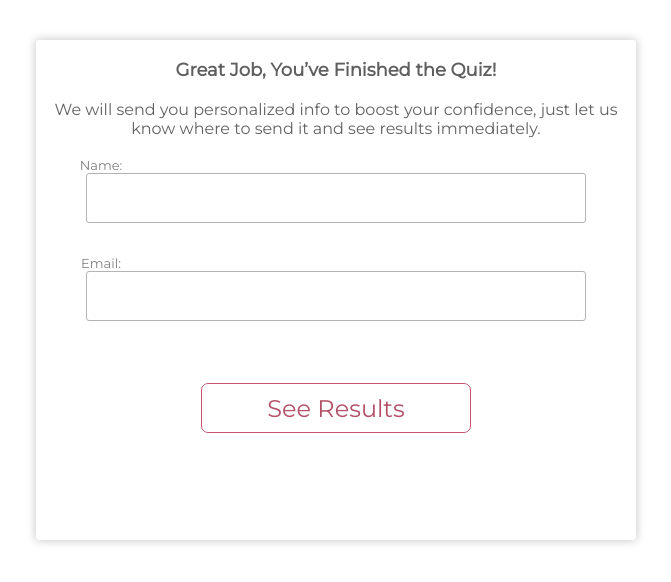
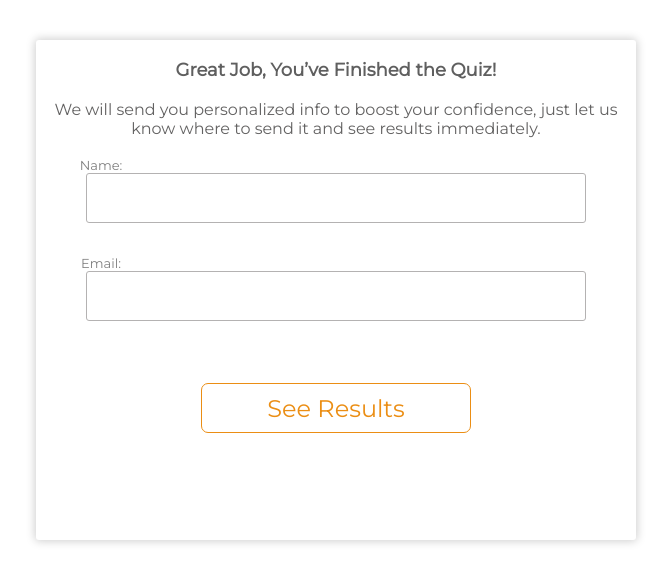
Before and after one commit to KeerthanaAnandan/entrepreneurconfidence-quiz, a plain HTML site: page getresponse.html in a window 1280 px wide. In both pictures the pointer is over the input "See Results". Shown: the whole page, without its empty margins (314-985 px from the left). Drawn offline with nearby package versions, Linux system fonts and the light colour scheme; files that its build step writes are made by us from their sources.

Commit message:
updated url

```diff
--- a/getresponse.css
+++ b/getresponse.css
@@ -75,7 +75,7 @@ form .button {
   justify-content: center;
   max-width: 270px;
   height: 50px;
-  background: #C65670;
+  background: #eb8e14;
  border: none;
   border-radius: 7px;
   color: #fff;
@@ -88,9 +88,9 @@ font-family: 'Montserrat', sans-serif;
 
 form .button:hover {
   background:  transparent;
-color:#b34f66;
+color:#eb8e14;
   cursor: pointer;
-  border: 1px solid #C65670;
+  border: 1px solid #eb8e14;
 }
 
 /* Mailchimp CSS */
--- a/getresponse.html
+++ b/getresponse.html
@@ -138,7 +138,7 @@
 	<!-- Get the token at: https://app.getresponse.com/campaign_list.html -->
 	<input type="hidden" name="campaign_token" value="zW3G0" />
 	<!-- Thank you page (optional) -->
-	<input type="hidden" name="thankyou_url" value="https://entrepreneurquiz.netlify.app"/>
+	<input type="hidden" name="thankyou_url" value="https://entrepreneurquiz.netlify.app/end.html"/>
 	<!-- Add subscriber to the follow-up sequence with a specified day (optional) -->
 	<input type="hidden" name="start_day" value="0" />
 	<!-- Subscriber button -->
```
